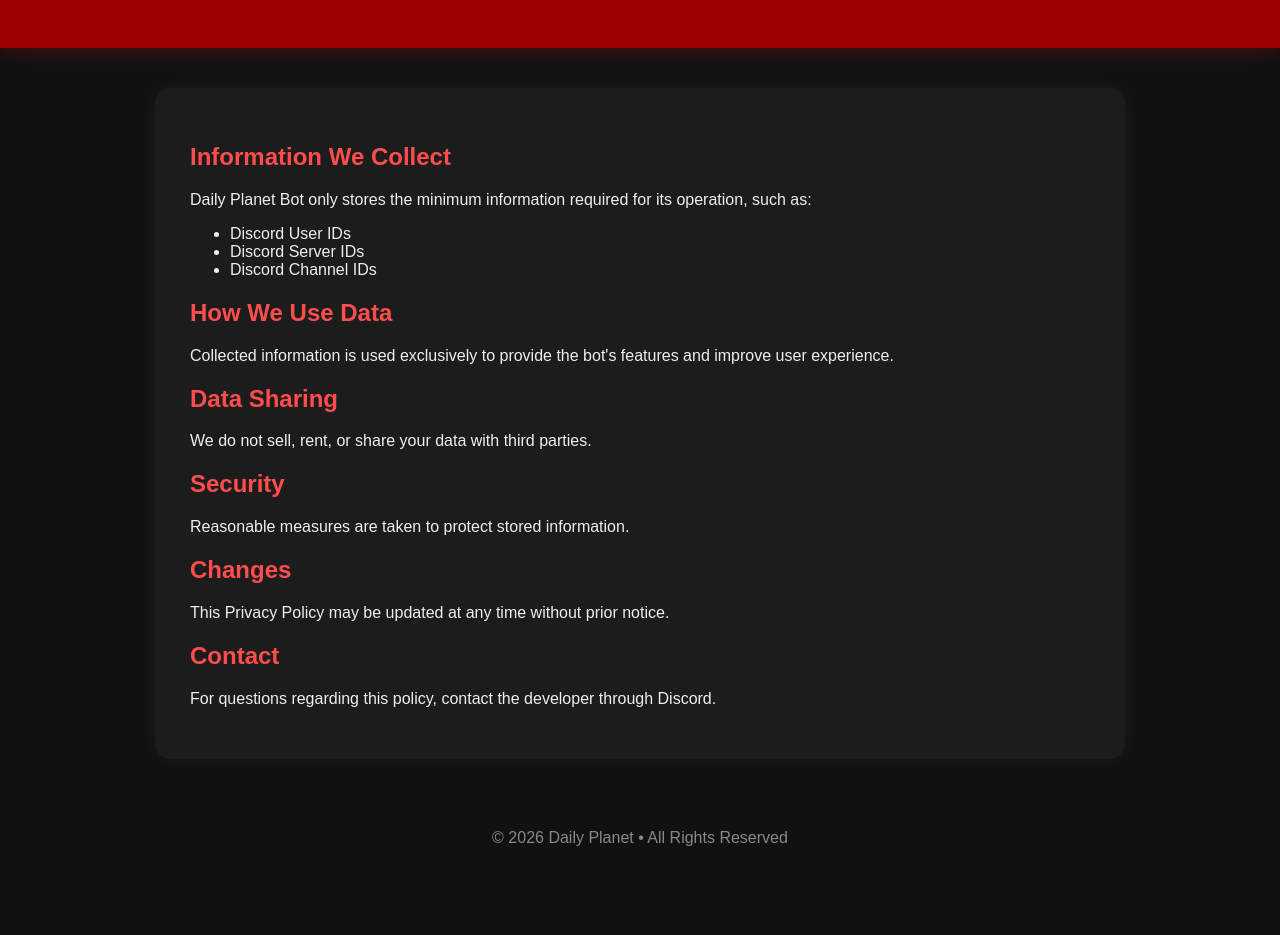
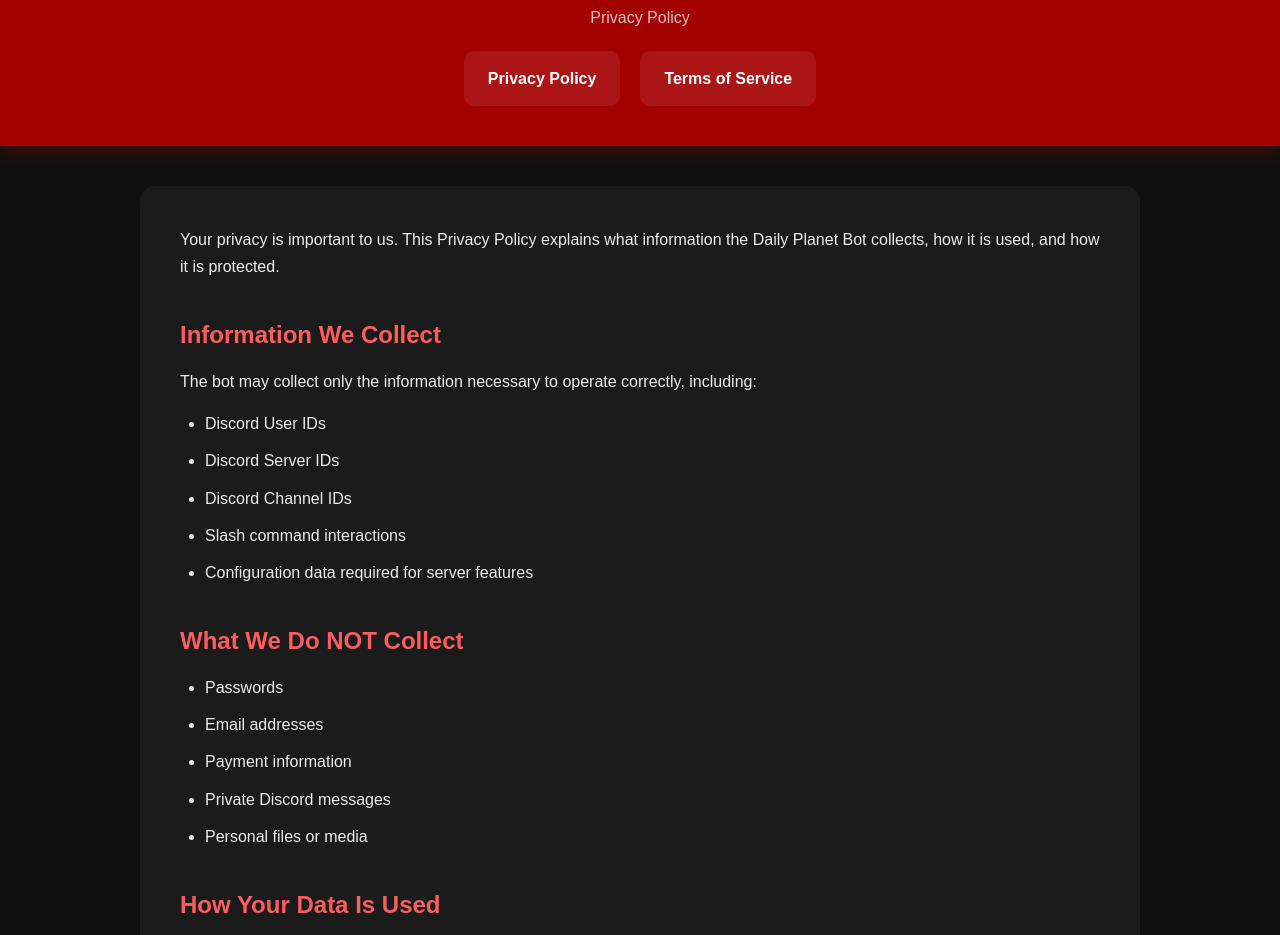
Before and after one commit to kryptodel/daily-planet-bot, a website: page index.html in a window 1280 px wide. Shown: the part 121-1056 px from the top of the page. Before the commit the page ends 998 px from the top, so only its background shows below. Drawn offline with Linux system fonts and the light colour scheme.

Commit message:
Update index.html

```diff
--- a/index.html
+++ b/index.html
@@ -3,97 +3,201 @@
 <head>
 <meta charset="UTF-8">
 <meta name="viewport" content="width=device-width, initial-scale=1.0">
-<title>Daily Planet • Privacy Policy</title>
+
+<title>Daily Planet Bot | Privacy Policy</title>
 
 <style>
+
+*{
+margin:0;
+padding:0;
+box-sizing:border-box;
+}
+
 body{
-    margin:0;
+background:#0f0f0f;
 font-family:Arial,Helvetica,sans-serif;
-    background:#111;
-    color:#eee;
+color:#ececec;
+line-height:1.7;
 }
 
 header{
-    background:#9d0000;
-    padding:35px;
+background:#a30000;
+padding:40px;
 text-align:center;
-    box-shadow:0 0 20px rgba(255,0,0,.3);
+box-shadow:0 0 20px rgba(255,0,0,.4);
 }
 
 header h1{
-    margin:0;
-    font-size:42px;
+font-size:45px;
 letter-spacing:2px;
 }
 
 header p{
+margin-top:8px;
 opacity:.8;
 }
 
-.container{
-    max-width:900px;
+main{
+max-width:1000px;
 margin:40px auto;
-    background:#1c1c1c;
-    padding:35px;
+padding:40px;
+background:#1b1b1b;
 border-radius:15px;
-    box-shadow:0 0 20px rgba(255,255,255,.05);
 }
 
 h2{
-    color:#ff4d4d;
+margin-top:35px;
+margin-bottom:12px;
+color:#ff5d5d;
+}
+
+p{
+margin-bottom:15px;
+}
+
+ul{
+margin-left:25px;
+}
+
+li{
+margin-bottom:10px;
 }
 
 footer{
+margin-top:40px;
+padding:30px;
 text-align:center;
-    padding:30px;
-    color:#888;
+color:#777;
 }
+    nav{
+display:flex;
+justify-content:center;
+gap:20px;
+margin-top:20px;
+flex-wrap:wrap;
+}
+
+nav a{
+text-decoration:none;
+background:#ffffff15;
+padding:12px 22px;
+border-radius:10px;
+color:white;
+font-weight:bold;
+transition:.25s;
+border:2px solid transparent;
+}
+
+nav a:hover{
+background:white;
+color:#111;
+transform:translateY(-2px);
+}
+
 </style>
 </head>
 
 <body>
 
 <header>
+
 <h1>📰 DAILY PLANET</h1>
+
 <p>Privacy Policy</p>
+    <nav>
+
+<a href="index.html"> Privacy Policy</a>
+
+<a href="terms.html"> Terms of Service</a>
+
+    </nav>
+
 </header>
 
-<div class="container">
+<main>
+
+<p>
+Your privacy is important to us. This Privacy Policy explains what information the Daily Planet Bot collects,
+how it is used, and how it is protected.
+</p>
 
 <h2>Information We Collect</h2>
 
-<p>Daily Planet Bot only stores the minimum information required for its operation, such as:</p>
+<p>The bot may collect only the information necessary to operate correctly, including:</p>
 
 <ul>
 <li>Discord User IDs</li>
 <li>Discord Server IDs</li>
 <li>Discord Channel IDs</li>
+<li>Slash command interactions</li>
+<li>Configuration data required for server features</li>
 </ul>
 
-<h2>How We Use Data</h2>
+<h2>What We Do NOT Collect</h2>
 
-<p>Collected information is used exclusively to provide the bot's features and improve user experience.</p>
+<ul>
+<li>Passwords</li>
+<li>Email addresses</li>
+<li>Payment information</li>
+<li>Private Discord messages</li>
+<li>Personal files or media</li>
+</ul>
+
+<h2>How Your Data Is Used</h2>
+
+<p>
+The collected information is used exclusively to provide the bot's features,
+respond to commands, maintain server settings,
+and improve reliability.
+</p>
 
 <h2>Data Sharing</h2>
 
-<p>We do not sell, rent, or share your data with third parties.</p>
+<p>
+Daily Planet Bot never sells, rents, or shares collected data with advertisers or third parties.
+Information may only be disclosed if legally required.
+</p>
 
-<h2>Security</h2>
+<h2>Data Security</h2>
 
-<p>Reasonable measures are taken to protect stored information.</p>
+<p>
+Reasonable security measures are taken to protect stored information.
+However, no online service can guarantee absolute security.
+</p>
 
-<h2>Changes</h2>
+<h2>Data Removal</h2>
 
-<p>This Privacy Policy may be updated at any time without prior notice.</p>
+<p>
+Server owners may request removal of stored configuration data by contacting the developer.
+</p>
+
+<h2>Children's Privacy</h2>
+
+<p>
+The bot is not intended to knowingly collect information from children outside of data provided by Discord itself.
+</p>
+
+<h2>Changes to this Policy</h2>
+
+<p>
+This Privacy Policy may be updated periodically.
+Continued use of the bot constitutes acceptance of any changes.
+</p>
 
 <h2>Contact</h2>
 
-<p>For questions regarding this policy, contact the developer through Discord.</p>
+<p>
+If you have any questions regarding this Privacy Policy,
+please contact the developer through the official Daily Planet Discord server.
+</p>
 
-</div>
+</main>
 
 <footer>
-© 2026 Daily Planet • All Rights Reserved
+
+© 2026 Daily Planet Bot • Privacy Policy
+
 </footer>
 
 </body>
```
Lines whose indentation alone changed are shown as unchanged.
